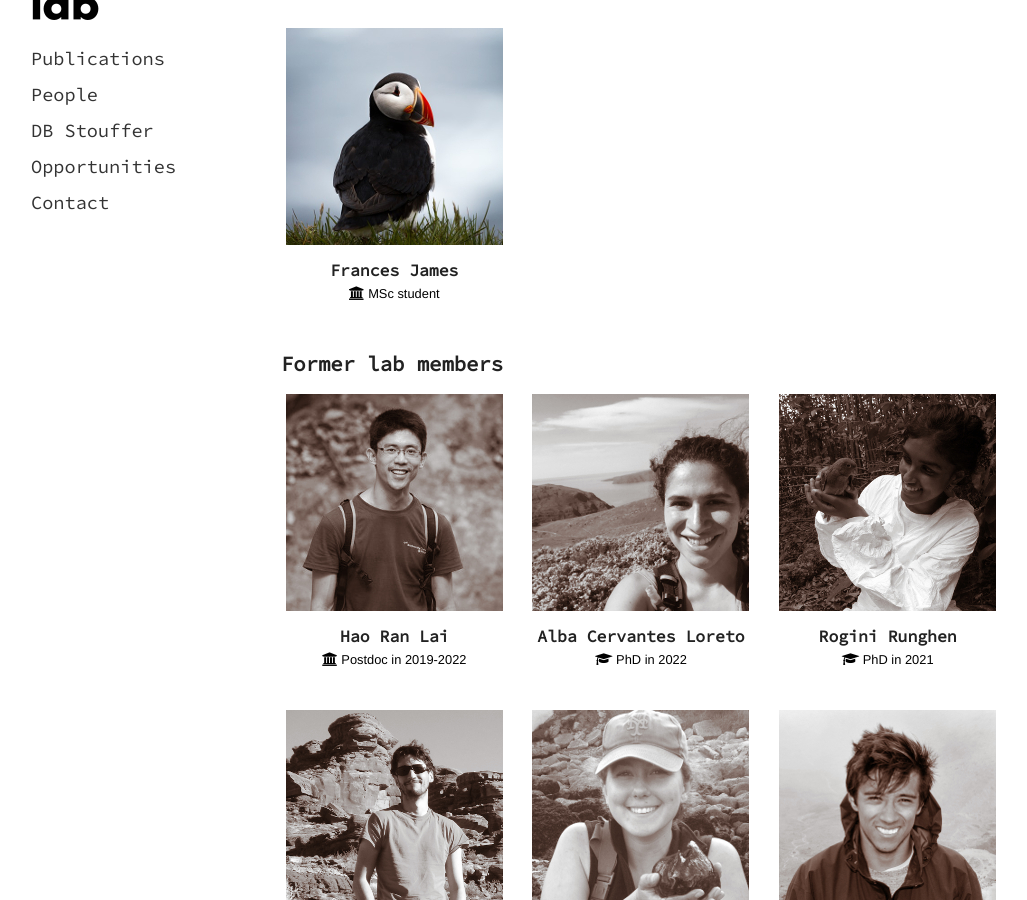
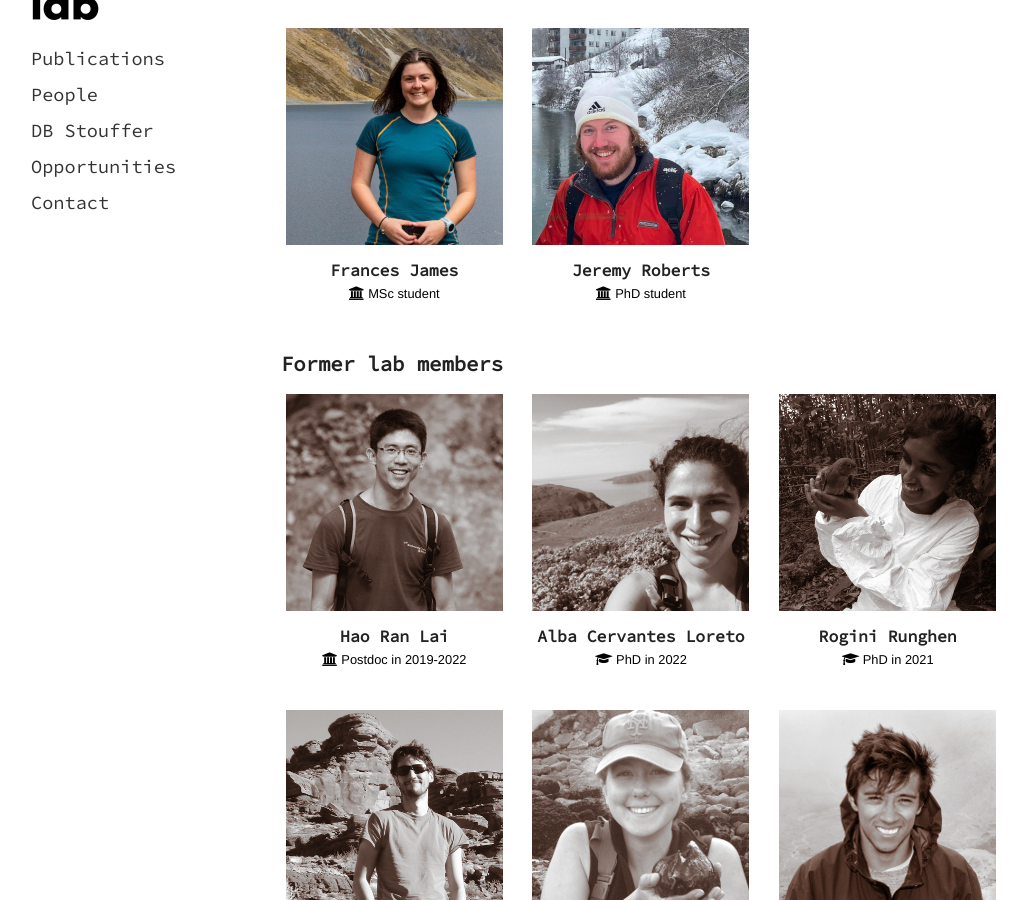
Before and after one commit to stoufferlab/stoufferlab.github.io, a Jekyll site: the page built from people/index.html, in a window 1280 px wide and 900 px high, scrolled down 344 px. Shown: the whole window, without its empty margins (124-1151 px from the left). Built offline with Jekyll 4.4.1, drawn with Linux system fonts in a browser that asks for light colours; nearby versions of some CDN libraries; library files that are not in the unit come from our copies; a script that is not in the unit is left out.

Commit message:
adding a photo for Frances; adding Jeremy in general (with photo)

```diff
--- a/people/gradstudents.html
+++ b/people/gradstudents.html
@@ -65,7 +65,7 @@
   <!--
       <a href="http://foobar.xyz">
   -->
-    <img alt="Frances James" src="/images/people/puffin_sq.jpg">
+    <img alt="Frances James" src="/images/people/fij_sq.png">
     <h3 class="bio" style="margin-top:5%; margin-bottom:0%;">
     Frances James
     </h3>
@@ -90,3 +90,33 @@
     -->
   </p>
 </li>
+
+<li style="text-align:center;">
+  <!--
+      <a href="http://foobar.xyz">
+  -->
+    <img alt="Jeremy Roberts" src="/images/people/jpr_sq.png">
+    <h3 class="bio" style="margin-top:5%; margin-bottom:0%;">
+    Jeremy Roberts
+    </h3>
+  <!--
+      </a>
+  -->
+  <p class="bio">
+    <i class="fa fa-university"></i>
+    PhD student
+    </br>
+    <!-- <i class="fa fa-university"></i>
+    BSc student
+    </br> -->
+    <!--
+    <a href="http://foobar.xyz/" style="margin-right:5%;"><span class="fa fa-laptop"</span></a>
+    <a href="mailto:foobar@xyz.biz" style="margin-right:5%;"><span class="fa fa-envelope"</span></a>
+    <a href="https://scholar.google.co.nz/citations?user=foobar" style="margin-right:0%;"><span class="fa fa-bar-chart"</span></a>
+    <a href="https://twitter.com/FerCagua"><span class="fa fa-twitter"</span></a>
+    <a href="mailto:fernando@cagua.co" style="margin-right:5%;"><span class="fa fa-envelope"</span></a>
+    <li style="display:inline; margin-right:5%"><a href="http://twitter.com/stoufferlab"><span class="fa fa-twitter"</span></a></li>
+    <li style="display:inline; margin-right:5%"><a href="http://github.com/stouffer/"><span class="fa fa-github"</span></a></li>
+    -->
+  </p>
+</li>
```
Also changed, not shown: images/people/fij_sq.png (added), images/people/jpr_sq.png (added).
